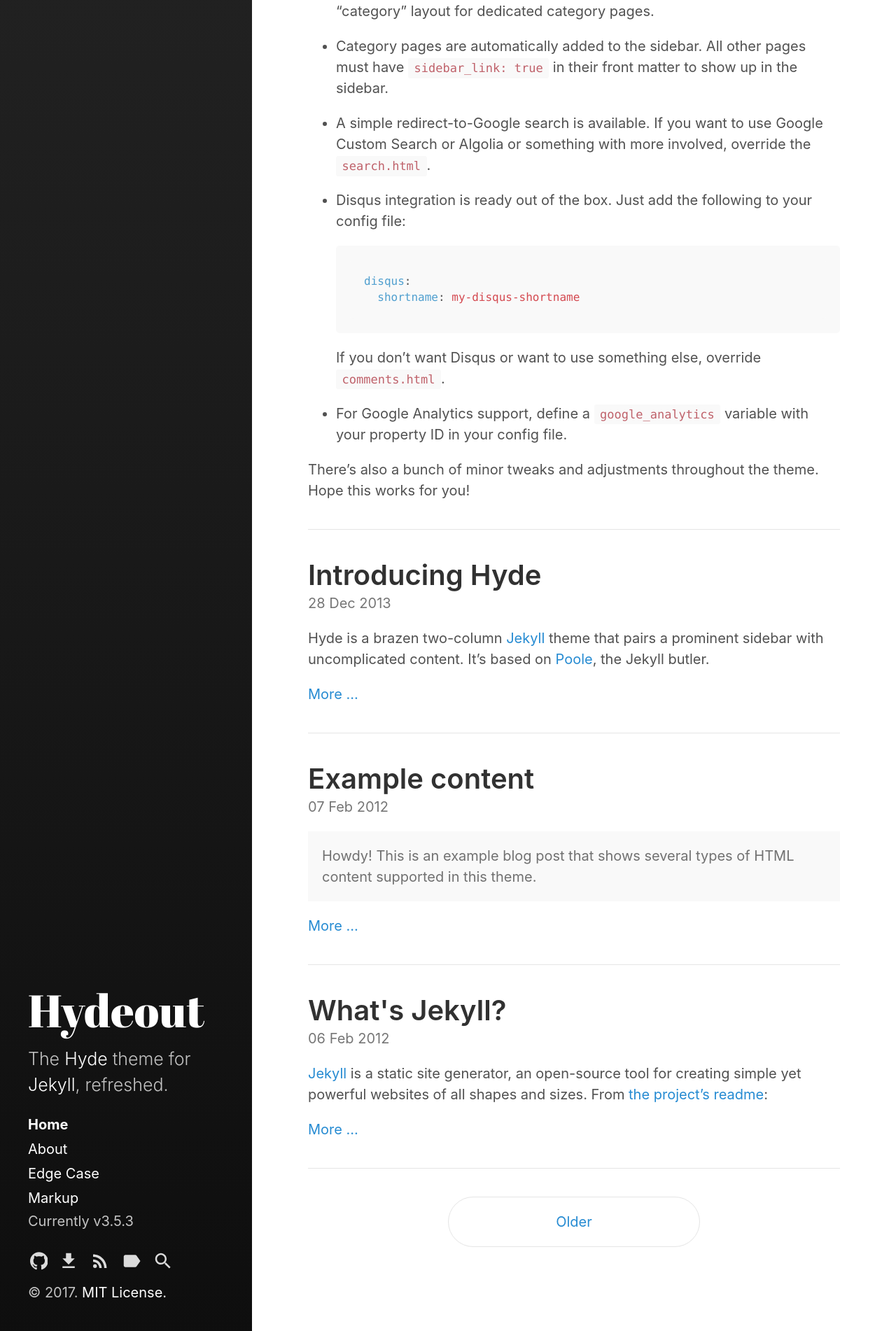
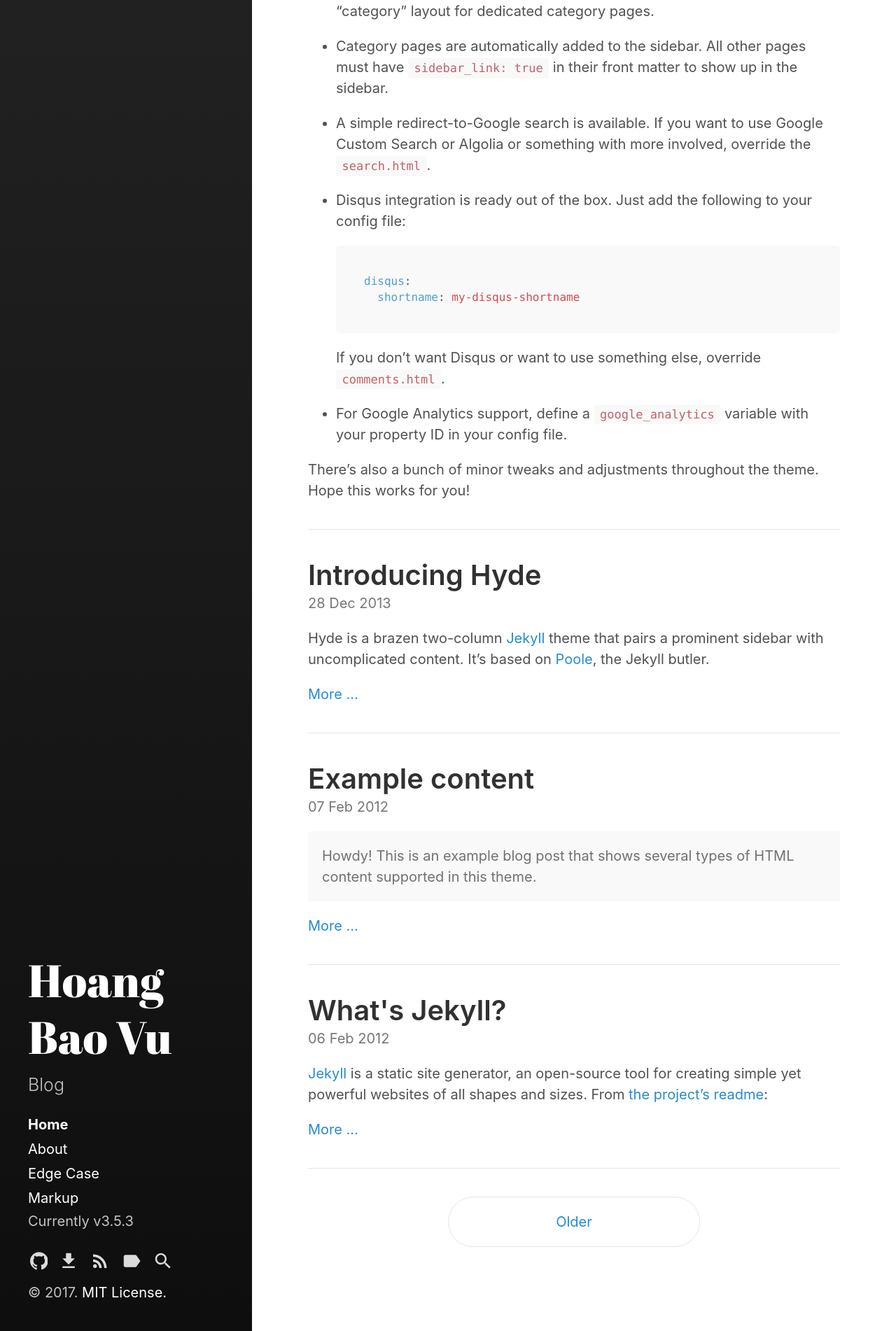
Before and after one commit to hoangbaovu/blog.ineo.vn, a Jekyll site: the page built from index.html, in a window 1280 px wide. Shown: the part 1712-3614 px from the top of the page at 70% size. Built offline with Jekyll 4.4.1, drawn with Linux system fonts in a browser that asks for light colours; the list of posts is cut into pages by our own code.

Commit message:
Edit head

```diff
--- a/_config.yml
+++ b/_config.yml
@@ -3,10 +3,10 @@ markdown:         kramdown
 highlighter:      rouge
 
 # Setup
-title:            Hydeout
-tagline:          'A Jekyll theme'
-description:      'The <a href="http://hyde.getpoole.com" target="_blank">Hyde</a> theme for <a href="http://jekyllrb.com" target="_blank">Jekyll</a>, refreshed.'
-url:              https://fongandrew.github.io/hydeout
+title:            Hoang Bao Vu
+tagline:          'Blog'
+description:      'Blog'
+url:              https://blog.ineo.vn
 baseurl:          # the optional subpath of your site, e.g. "/blog"
                   # NB: This applies to all pages in your Jekyll site.
                   # If you want to move just the blog index pages but keep
--- a/_includes/head.html
+++ b/_includes/head.html
@@ -8,9 +8,9 @@
 
   <title>
     {% if page.title == "Home" %}
-      {{ site.title }}{% if site.tagline %} &middot; {{ site.tagline }}{% endif %}
+      {{ site.title }}{% if site.tagline %} - {{ site.tagline }}{% endif %}
     {% else %}
-      {{ page.title }} &middot; {{ site.title }}
+      {{ page.title }} - {{ site.title }}
     {% endif %}
   </title>
 
```
Also changed, not shown: _screenshots/1.png (deleted), _screenshots/2.png (deleted), _screenshots/3.png (deleted).
